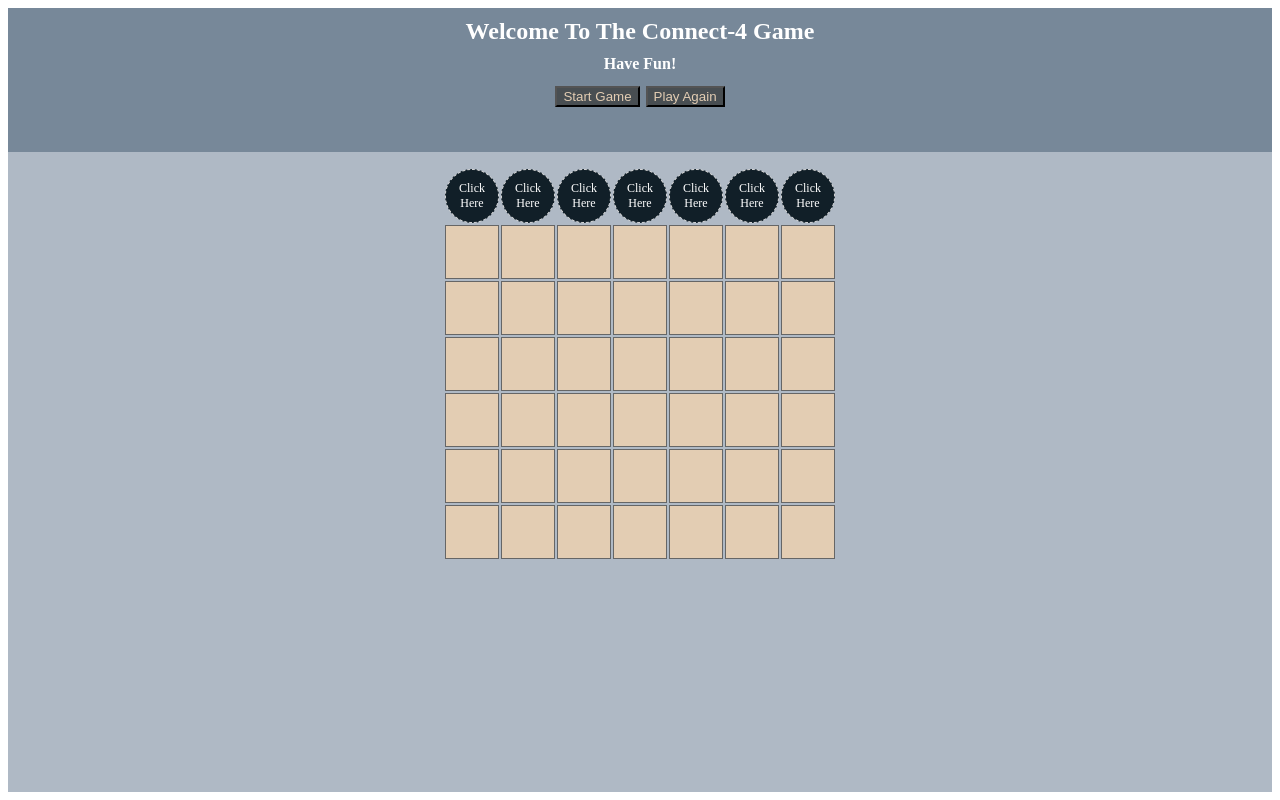
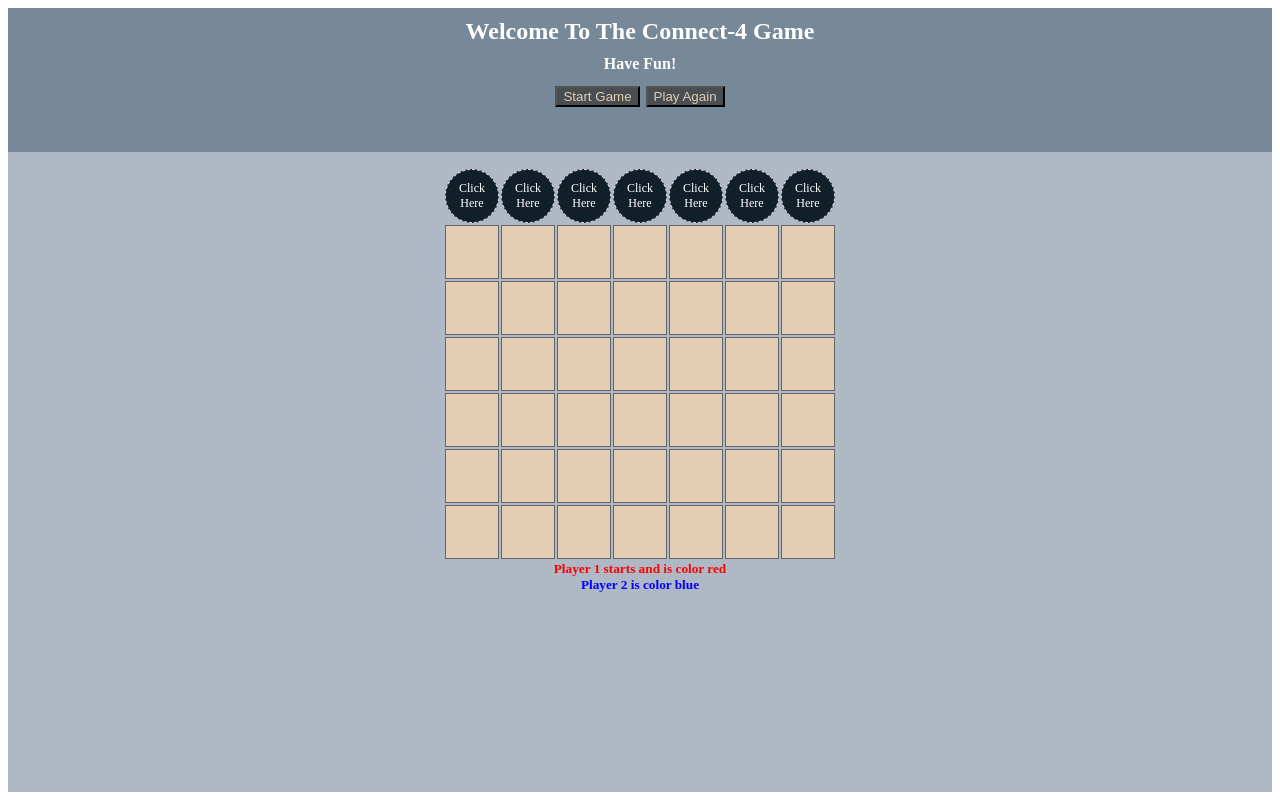
Before and after one commit to ursawd/connect4, a plain HTML site: page index.html in a window 1280 px wide. Drawn offline with Linux system fonts and the light colour scheme.

Commit message:
C4 1.01 bottom legand

```diff
--- a/connect4.css
+++ b/connect4.css
@@ -88,3 +88,13 @@ tr:not(#column-top) {
 .banner {
   visibility: hidden;
 }
+#line1,
+#line2 {
+  text-align: center;
+  color: red;
+  margin: 0;
+  padding: 0;
+}
+#line2 {
+  color: blue;
+}
--- a/index.html
+++ b/index.html
@@ -16,8 +16,13 @@
     <section id="connect4">
       <div id="game">
         <table id="board"></table>
+        <div id="legand">
+          <h5 id="line1">Player 1 starts and is color red</h5>
+          <h5 id="line2">Player 2 is color blue</h5>
+        </div>
       </div>
     </section>
+
     <script src="connect4.js"></script>
   </body>
 </html>
```
